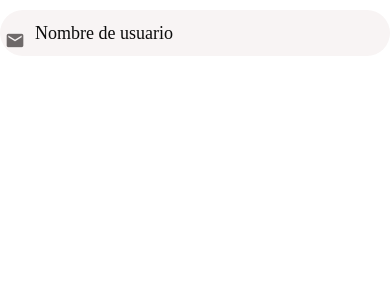
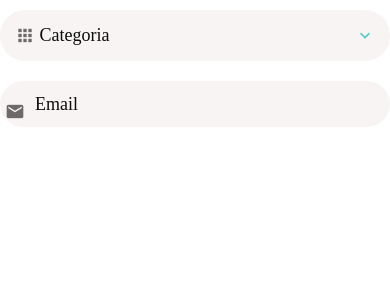
Before and after one commit to Jafmatute/Done-App, a React Native app: screen / in a window 390 px wide. Shown: the top 300 px of the page. Built offline with nearby package versions, Linux system fonts and the light colour scheme.

Commit message:
Building a Custom Picker - Modal

```diff
--- a/App.js
+++ b/App.js
@@ -4,11 +4,13 @@ import React from 'react';
 //Components
 import Screen from './src/components/Screen';
 import AppTextInput from './src/components/AppTextInput';
+import AppPicker from './src/components/AppPicker';
 
 const App = () => {
   return (
     <Screen>
-      <AppTextInput placeholder="Nombre de usuario" icon="email" />
+      <AppPicker icon="apps" placheholder="Categoria" />
+      <AppTextInput icon="email" placeholder="Email" />
     </Screen>
   );
 };
--- /dev/null
+++ b/src/components/AppPicker.js
@@ -0,0 +1,58 @@
+import React, {useState} from 'react';
+import {
+  Button,
+  Modal,
+  StyleSheet,
+  TouchableWithoutFeedback,
+  View,
+} from 'react-native';
+import Icon from 'react-native-vector-icons/MaterialCommunityIcons';
+
+import AppText from './AppText';
+import Screen from './Screen';
+
+import defaultStyles from '../config/styles';
+
+const AppPicker = ({icon, placheholder, ...otherProps}) => {
+  const [modalVisible, setModalVisible] = useState(false);
+  return (
+    <>
+      <TouchableWithoutFeedback onPress={() => setModalVisible(true)}>
+        <View style={styles.container}>
+          {icon && (
+            <Icon name={icon} size={20} color={defaultStyles.colors.medium} />
+          )}
+          <AppText style={styles.text}> {placheholder} </AppText>
+          <Icon
+            name="chevron-down"
+            size={20}
+            color={defaultStyles.colors.secondary}
+          />
+        </View>
+      </TouchableWithoutFeedback>
+      {modalVisible && (
+        <Screen>
+          <Modal visible={modalVisible} animationType="slide">
+            <Button title="Close" onPress={() => setModalVisible(false)} />
+          </Modal>
+        </Screen>
+      )}
+    </>
+  );
+};
+
+export default AppPicker;
+
+const styles = StyleSheet.create({
+  container: {
+    backgroundColor: defaultStyles.colors.light,
+    borderRadius: 25,
+    flexDirection: 'row',
+    width: '100%',
+    padding: 15,
+    marginVertical: 10,
+  },
+  text: {
+    flex: 1,
+  },
+});
--- a/src/components/AppTextInput.js
+++ b/src/components/AppTextInput.js
@@ -1,5 +1,5 @@
 import React from 'react';
-import {StyleSheet, TextInput, View, Platform} from 'react-native';
+import {StyleSheet, TextInput, View} from 'react-native';
 import Icon from 'react-native-vector-icons/MaterialCommunityIcons';
 
 import defaultStyles from '../config/styles';
```
